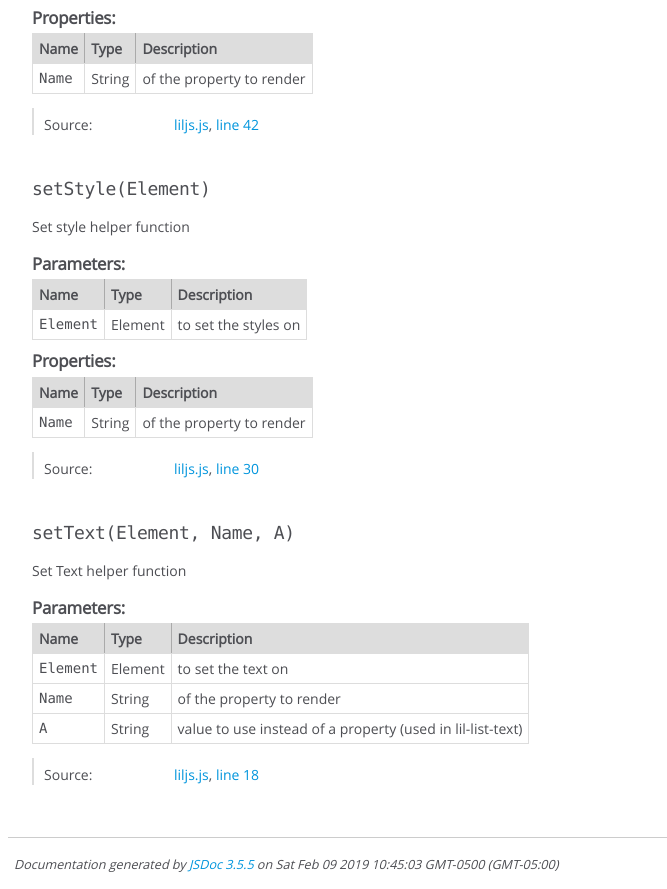
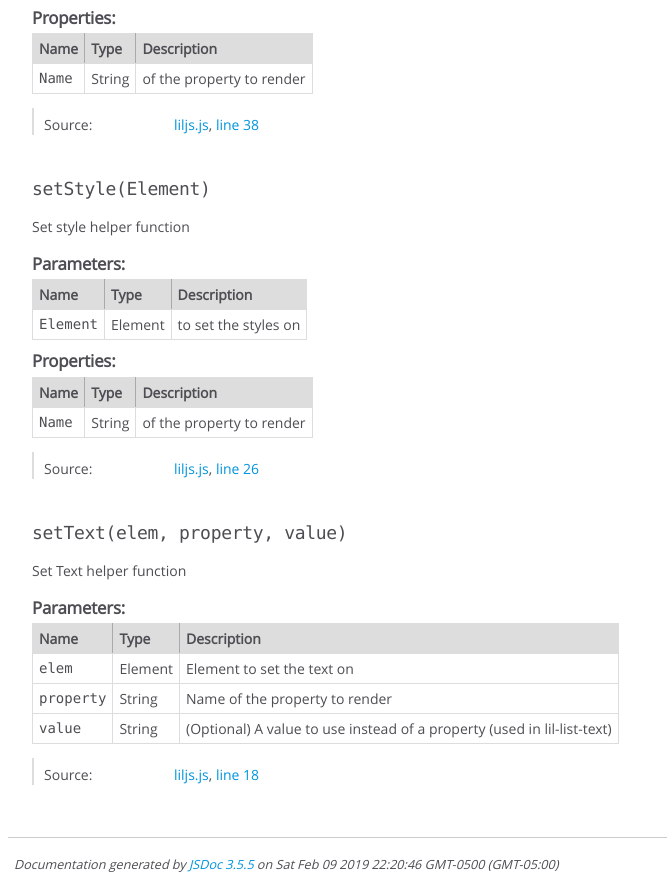
Before and after one commit to bersLucas/liljs, a website: page docs/global.html in a window 1280 px wide. Shown: the part 1202-2091 px from the top of the page, without its empty margins (0-667 px from the left). Drawn offline with Linux system fonts and the light colour scheme.

Commit message:
jsdocs update from last 2 commits.

```diff
--- a/docs/global.html
+++ b/docs/global.html
@@ -595,7 +595,7 @@ calls setText() and setStyle() to apply those properties to the template node\
 
     <dt class="tag-source">Source:</dt>
     <dd class="tag-source"><ul class="dummy"><li>
-        <a href="liljs.js.html">liljs.js</a>, <a href="liljs.js.html#line42">line 42</a>
+        <a href="liljs.js.html">liljs.js</a>, <a href="liljs.js.html#line38">line 38</a>
     </li></ul></dd>
 
 
@@ -782,7 +782,7 @@ calls setText() and setStyle() to apply those properties to the template node\
 
     <dt class="tag-source">Source:</dt>
     <dd class="tag-source"><ul class="dummy"><li>
-        <a href="liljs.js.html">liljs.js</a>, <a href="liljs.js.html#line30">line 30</a>
+        <a href="liljs.js.html">liljs.js</a>, <a href="liljs.js.html#line26">line 26</a>
     </li></ul></dd>
 
 
@@ -816,7 +816,7 @@ calls setText() and setStyle() to apply those properties to the template node\
 
 
 
-    <h4 class="name" id="setText"><span class="type-signature"></span>setText<span class="signature">(Element, Name, A)</span><span class="type-signature"></span></h4>
+    <h4 class="name" id="setText"><span class="type-signature"></span>setText<span class="signature">(elem, property, value)</span><span class="type-signature"></span></h4>
 
 
 
@@ -860,7 +860,7 @@ calls setText() and setStyle() to apply those properties to the template node\
 
         <tr>
 
-                <td class="name"><code>Element</code></td>
+                <td class="name"><code>elem</code></td>
 
 
             <td class="type">
@@ -876,14 +876,14 @@ calls setText() and setStyle() to apply those properties to the template node\
 
 
 
-            <td class="description last">to set the text on</td>
+            <td class="description last">Element to set the text on</td>
         </tr>
 
 
 
         <tr>
 
-                <td class="name"><code>Name</code></td>
+                <td class="name"><code>property</code></td>
 
 
             <td class="type">
@@ -899,14 +899,14 @@ calls setText() and setStyle() to apply those properties to the template node\
 
 
 
-            <td class="description last">of the property to render</td>
+            <td class="description last">Name of the property to render</td>
         </tr>
 
 
 
         <tr>
 
-                <td class="name"><code>A</code></td>
+                <td class="name"><code>value</code></td>
 
 
             <td class="type">
@@ -922,7 +922,7 @@ calls setText() and setStyle() to apply those properties to the template node\
 
 
 
-            <td class="description last">value to use instead of a property (used in lil-list-text)</td>
+            <td class="description last">(Optional) A value to use instead of a property (used in lil-list-text)</td>
         </tr>
 
 
@@ -1013,7 +1013,7 @@ calls setText() and setStyle() to apply those properties to the template node\
 <br class="clear">
 
 <footer>
-    Documentation generated by <a href="https://github.com/jsdoc3/jsdoc">JSDoc 3.5.5</a> on Sat Feb 09 2019 10:45:03 GMT-0500 (GMT-05:00)
+    Documentation generated by <a href="https://github.com/jsdoc3/jsdoc">JSDoc 3.5.5</a> on Sat Feb 09 2019 22:20:46 GMT-0500 (GMT-05:00)
 </footer>
 
 <script> prettyPrint(); </script>
```
Also changed, not shown: docs/Property.html (+2 -2 lines), docs/index.html (+1 -1 lines), docs/liljs.js.html (+5 -9 lines), dist/liljs.js, dist/liljs.min.js, 1 other file.
